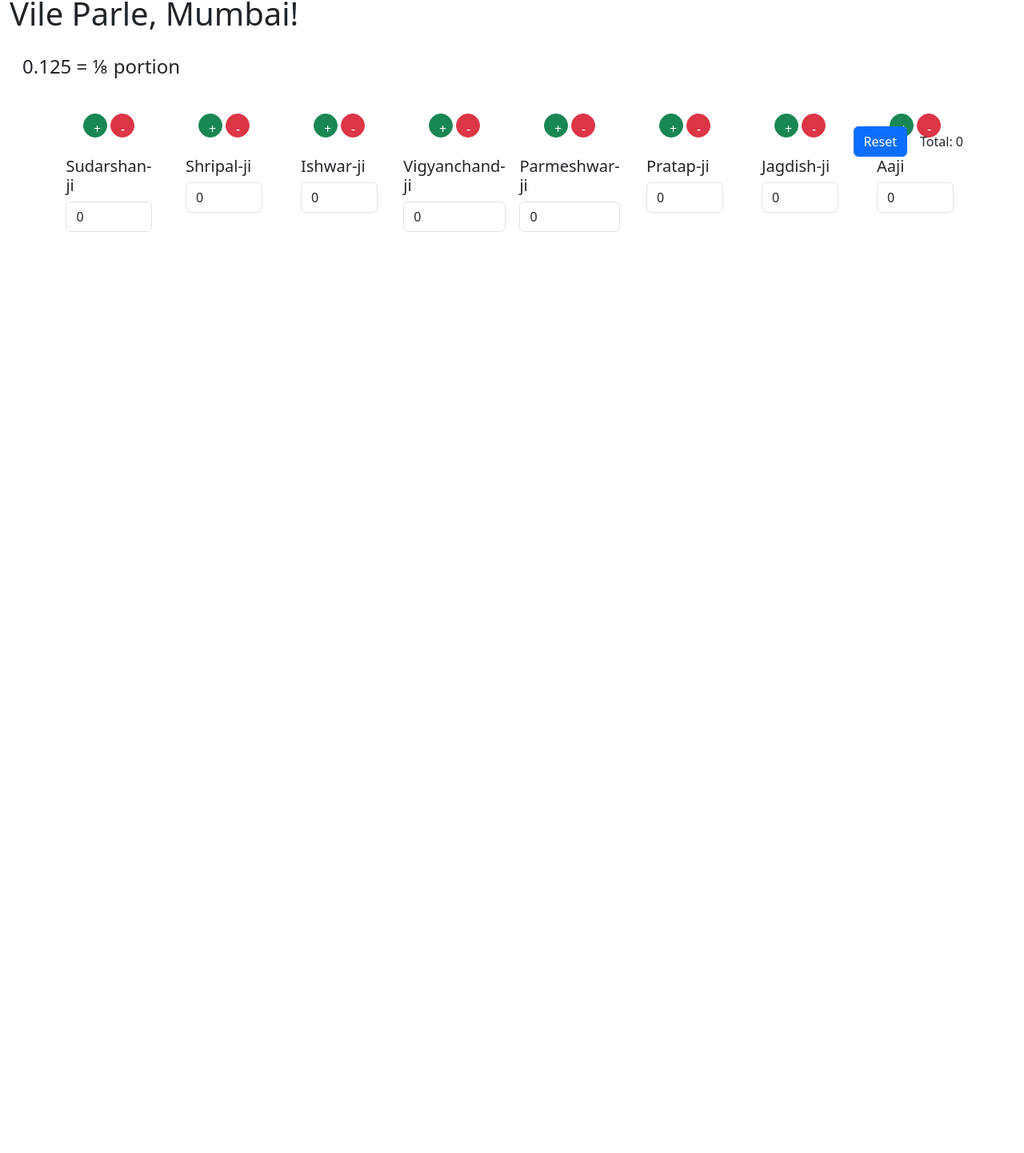
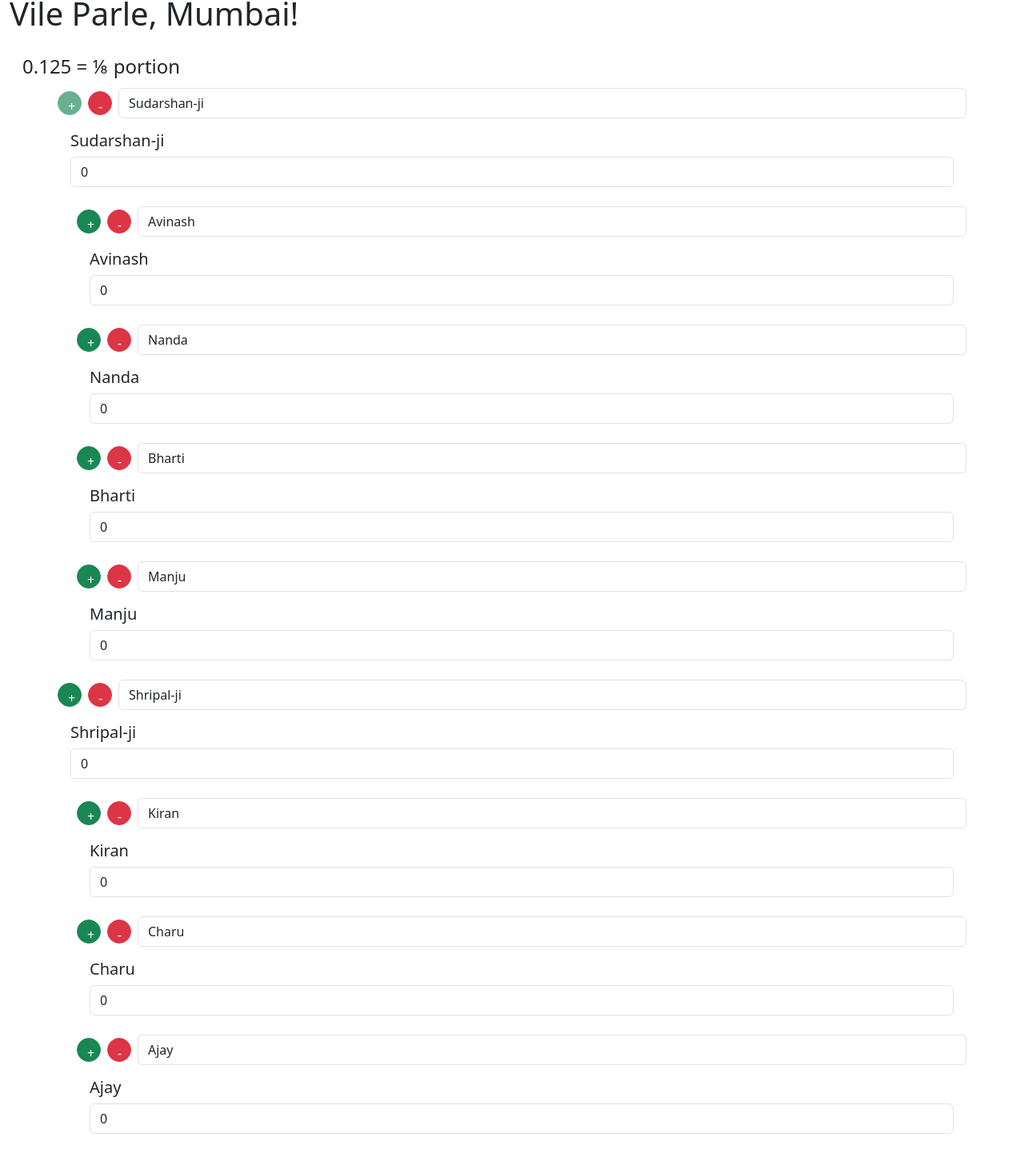
Before and after one commit to zarir-engineer/partition-tree-app, a Next.js app: page / in a window 1280 px wide. Shown: the part 7-1449 px from the top of the page at 80% size. Before the commit the page ends 800 px from the top, so only its background shows below. Built offline with nearby package versions, Linux system fonts and the light colour scheme.

Commit message:
Update CloudSpinnerGrid.tsx

```diff
--- a/components/CloudSpinnerGrid.tsx
+++ b/components/CloudSpinnerGrid.tsx
@@ -1,8 +1,7 @@
 "use client";
 import React, { useState } from "react";
-import CloudSpinner from "./CloudSpinner"; // Ensure this import is correct
+import CloudSpinner from "./CloudSpinner";
 
-// Define the Spinner type
 interface Spinner {
   name: string;
   value: number;
@@ -12,167 +11,204 @@ interface Spinner {
 
 const MAX_CHILD_SPINNERS = 4;
 
+const initialTreeData: Spinner[] = [
+      { name: "Sudarshan-ji", value: 0, edited: false, children: [
+              { name: "Avinash", value: 0, edited: false, children: [] },
+              { name: "Nanda", value: 0, edited: false, children: [] },
+              { name: "Bharti", value: 0, edited: false, children: [] },
+              { name: "Manju", value: 0, edited: false, children: [] },
+              ] },
+      { name: "Shripal-ji", value: 0, edited: false, children: [
+              { name: "Kiran", value: 0, edited: false, children: [] },
+              { name: "Charu", value: 0, edited: false, children: [] },
+              { name: "Ajay", value: 0, edited: false, children: [] },
+              ] },
+      { name: "Ishwar-ji", value: 0, edited: false, children: [
+              { name: "Dinesh", value: 0, edited: false, children: [] },
+              { name: "Kishore", value: 0, edited: false, children: [] },
+              { name: "Vijay", value: 0, edited: false, children: [] },
+              ] },
+      { name: "Vigyanchand-ji", value: 0, edited: false, children: [
+              { name: "Vikas", value: 0, edited: false, children: [] },
+              { name: "Pragati", value: 0, edited: false, children: [] },
+              { name: "Subhash", value: 0, edited: false, children: [] },
+              { name: "Chandrashekhar", value: 0, edited: false, children: [] },
+              ] },
+      { name: "Parmeshwar-ji", value: 0, edited: false, children: [
+              { name: "Pradeep", value: 0, edited: false, children: [] },
+              { name: "Sanjay", value: 0, edited: false, children: [] },
+              { name: "Abhijeet", value: 0, edited: false, children: [] },
+              { name: "Ravi", value: 0, edited: false, children: [] },
+              { name: "Mamta", value: 0, edited: false, children: [] },
+              { name: "Kiran", value: 0, edited: false, children: [] },
+              { name: "child7", value: 0, edited: false, children: [] },
+              { name: "child8", value: 0, edited: false, children: [] },
+              { name: "child9", value: 0, edited: false, children: [] },] },
+      { name: "Pratapchand-ji", value: 0, edited: false, children: [
+              { name: "Shailendra", value: 0, edited: false, children: [] },
+              { name: "Smita", value: 0, edited: false, children: [] },
+              { name: "Kavita", value: 0, edited: false, children: [] },
+              { name: "Nishith", value: 0, edited: false, children: [] },
+              ] },
+      { name: "Jagdish-ji", value: 0, edited: false, children: [
+              { name: "Soumit", value: 0, edited: false, children: [] },
+              { name: "Satyen", value: 0, edited: false, children: [] },
+              ] },
+      {
+        name: "Aa-ji",
+        value: 0,
+        edited: false,
+        children: [
+          { name: "Sudarshan-ji", value: 0, edited: false, children: [
+                  { name: "Avinash", value: 0, edited: false, children: [] },
+                  { name: "Nanda", value: 0, edited: false, children: [] },
+                  { name: "Bharti", value: 0, edited: false, children: [] },
+                  { name: "Manju", value: 0, edited: false, children: [] },
+                  ] },
+          { name: "Shripal-ji", value: 0, edited: false, children: [
+                  { name: "Kiran", value: 0, edited: false, children: [] },
+                  { name: "Charu", value: 0, edited: false, children: [] },
+                  { name: "Ajay", value: 0, edited: false, children: [] },
+                  ] },
+          { name: "Ishwar-ji", value: 0, edited: false, children: [
+                  { name: "Dinesh", value: 0, edited: false, children: [] },
+                  { name: "Kishore", value: 0, edited: false, children: [] },
+                  { name: "Vijay", value: 0, edited: false, children: [] },
+                  ] },
+          { name: "Vigyanchand-ji", value: 0, edited: false, children: [
+                  { name: "Vikas", value: 0, edited: false, children: [] },
+                  { name: "Pragati", value: 0, edited: false, children: [] },
+                  { name: "Subhash", value: 0, edited: false, children: [] },
+                  { name: "Chandrashekhar", value: 0, edited: false, children: [] },
+                  ] },
+          { name: "Parmeshwar-ji", value: 0, edited: false, children: [
+                  { name: "Pradeep", value: 0, edited: false, children: [] },
+                  { name: "Sanjay", value: 0, edited: false, children: [] },
+                  { name: "Abhijeet", value: 0, edited: false, children: [] },
+                  { name: "Ravi", value: 0, edited: false, children: [] },
+                  { name: "Mamta", value: 0, edited: false, children: [] },
+                  { name: "Kiran", value: 0, edited: false, children: [] },
+                  { name: "child7", value: 0, edited: false, children: [] },
+                  { name: "child8", value: 0, edited: false, children: [] },
+                  { name: "child9", value: 0, edited: false, children: [] },] },
+          { name: "Pratapchand-ji", value: 0, edited: false, children: [
+                  { name: "Shailendra", value: 0, edited: false, children: [] },
+                  { name: "Smita", value: 0, edited: false, children: [] },
+                  { name: "Kavita", value: 0, edited: false, children: [] },
+                  { name: "Nishith", value: 0, edited: false, children: [] },
+                  ] },
+          { name: "Jagdish-ji", value: 0, edited: false, children: [
+                  { name: "Soumit", value: 0, edited: false, children: [] },
+                  { name: "Satyen", value: 0, edited: false, children: [] },
+                  ] },
+          { name: "Laxmibai-ji", value: 0, edited: false, children: [
+                  { name: "Arun", value: 0, edited: false, children: [] },
+                  { name: "Gautam", value: 0, edited: false, children: [] },
+                  { name: "Munni", value: 0, edited: false, children: [] },
+                  { name: "Neelima", value: 0, edited: false, children: [] },
+         ],
+       },
+     ],
+   },
+];
+
 const CloudSpinnerGrid: React.FC = () => {
-  const [spinners, setSpinners] = useState<Spinner[]>([
-    { name: "Sudarshan-ji", value: 0, edited: false, children: [] },
-    { name: "Shripal-ji", value: 0, edited: false, children: [] },
-    { name: "Ishwar-ji", value: 0, edited: false, children: [] },
-    { name: "Vigyanchand-ji", value: 0, edited: false, children: [] },
-    { name: "Parmeshwar-ji", value: 0, edited: false, children: [] },
-    { name: "Pratap-ji", value: 0, edited: false, children: [] },
-    { name: "Jagdish-ji", value: 0, edited: false, children: [] },
-    { name: "Aaji", value: 0, edited: false, children: [] },
-  ]);
+  const [spinners, setSpinners] = useState<Spinner[]>(initialTreeData);
 
-  const updateParentValue = (parentIndex: number) => {
+  const updateParentValue = (parent: Spinner) => {
+    const updatedParent = { ...parent, value: parent.children.reduce((sum, child) => sum + child.value, 0) };
+    return updatedParent;
+  };
+
+  const updateTree = (tree: Spinner[], target: Spinner, updateFn: (spinner: Spinner) => Spinner): Spinner[] => {
+    return tree.map((node) => {
+      if (node === target) {
+        return updateFn(node);
+      }
+      return { ...node, children: updateTree(node.children, target, updateFn) };
+    });
+  };
+
+  const handleValueChange = (spinner: Spinner, newValue: number) => {
     setSpinners((prev) =>
-      prev.map((spinner, i) =>
-        i === parentIndex
-          ? {
-              ...spinner,
-              value: spinner.children.reduce((sum, child) => sum + child.value, 0),
-            }
-          : spinner
-      )
+      updateTree(prev, spinner, (node) => ({
+        ...node,
+        value: newValue,
+        edited: true,
+      }))
     );
   };
 
-  const handleValueChange = (index: number, newValue: number) => {
+  const handleAddChild = (parent: Spinner) => {
+    if (parent.children.length < MAX_CHILD_SPINNERS) {
       setSpinners((prev) =>
-      prev.map((spinner, i) =>
-        i === index ? { ...spinner, value: newValue, edited: true } : spinner
-      )
+        updateTree(prev, parent, (node) => ({
+          ...node,
+          children: [...node.children, { name: `Child ${node.children.length + 1}`, value: 0, edited: false, children: [] }],
+        }))
+      );
+    }
+  };
+
+  const handleRemoveChild = (parent: Spinner) => {
+    if (parent.children.length > 0) {
+      setSpinners((prev) =>
+        updateTree(prev, parent, (node) => ({
+          ...node,
+          children: node.children.slice(0, -1),
+        }))
+      );
+    }
+  };
+
+  const handleNameChange = (spinner: Spinner, newName: string) => {
+    setSpinners((prev) =>
+      updateTree(prev, spinner, (node) => ({
+        ...node,
+        name: newName,
+      }))
     );
   };
 
-  const handleChildValueChange = (parentIndex: number, childIndex: number, newValue: number) => {
-    setSpinners((prev) =>
-      prev.map((spinner, i) =>
-        i === parentIndex
-          ? {
-              ...spinner,
-              children: spinner.children.map((child, ci) =>
-                ci === childIndex ? { ...child, value: newValue, edited: true } : child
-              ),
-            }
-          : spinner
-      )
-    );
-    updateParentValue(parentIndex);
-  };
-
-  const handleAddSpinner = (parentIndex: number) => {
-    setSpinners((prev) =>
-      prev.map((spinner, i) =>
-        i === parentIndex && spinner.children.length < MAX_CHILD_SPINNERS
-          ? {
-              ...spinner,
-              children: [
-                ...spinner.children,
-                { name: `Child ${spinner.children.length + 1}`, value: 0, edited: false, children: [] },
-              ],
-            }
-          : spinner
-      )
-    );
-  };
-
-  const handleRemoveSpinner = (parentIndex: number) => {
-    setSpinners((prev) =>
-      prev.map((spinner, i) =>
-        i === parentIndex
-          ? { ...spinner, children: spinner.children.slice(0, -1) }
-          : spinner
-      )
-    );
-    updateParentValue(parentIndex);
-  };
-
-  const handleNameChange = (parentIndex: number, childIndex: number, newName: string) => {
-    setSpinners((prev) =>
-      prev.map((spinner, i) =>
-        i === parentIndex
-          ? {
-              ...spinner,
-              children: spinner.children.map((child, ci) =>
-                ci === childIndex ? { ...child, name: newName } : child
-              ),
-            }
-          : spinner
-      )
-    );
-  };
-
-  const handleReset = () => {
-    setSpinners((prev) =>
-      prev.map((spinner) => ({ ...spinner, value: 0, edited: false, children: [] }))
-    );
-  };
-
-  const total = spinners.reduce((sum, spinner) => sum + spinner.value, 0);
-
-  return (
-    <div className="container-fluid position-relative">
-      <div className="position-absolute top-0 end-0 p-3 d-flex align-items-center gap-3" style={{ zIndex: 1000 }}>
-        <button className="btn btn-primary" onClick={handleReset}>Reset</button>
-        <span className="text-lg font-bold">Total: {total}</span>
-      </div>
-      <div
-        className="d-grid gap-3"
-        style={{
-          gridTemplateColumns: "repeat(auto-fit, minmax(100px, 1fr))",
-          justifyItems: "center",
-          marginTop: "40px",
-        }}
-      >
-        {spinners.map((spinner, index) => (
-          <div key={index} className="position-relative spinner-container d-flex flex-column align-items-center">
-            <div className="d-flex justify-content-center mb-2">
+  const renderTree = (nodes: Spinner[]) => {
+    return nodes.map((node, index) => (
+      <div key={index} className="mt-2">
+        <div className="d-flex align-items-center gap-2">
           <button
-                className="btn btn-success rounded-circle me-1"
+            className="btn btn-success rounded-circle"
             style={{ width: "30px", height: "30px" }}
-                onClick={() => handleAddSpinner(index)}
-                disabled={spinner.children.length >= MAX_CHILD_SPINNERS}
+            onClick={() => handleAddChild(node)}
+            disabled={node.children.length >= MAX_CHILD_SPINNERS}
           >
             +
           </button>
           <button
             className="btn btn-danger rounded-circle"
             style={{ width: "30px", height: "30px" }}
-                onClick={() => handleRemoveSpinner(index)}
+            onClick={() => handleRemoveChild(node)}
           >
             -
           </button>
+          <input
+            type="text"
+            value={node.name}
+            onChange={(e) => handleNameChange(node, e.target.value)}
+            className="form-control"
+          />
         </div>
         <CloudSpinner
-              name={spinner.name}
-              value={spinner.value}
-              onChange={(newValue) => handleValueChange(index, newValue)}
-              edited={spinner.edited}
-              total={total}
+          name={node.name}
+          value={node.value}
+          onChange={(newValue) => handleValueChange(node, newValue)}
+          edited={node.edited}
+          total={node.value}
         />
-            {spinner.children.map((child, childIndex) => (
-              <div key={childIndex} className="mt-2">
-                <input
-                  type="text"
-                  value={child.name}
-                  onChange={(e) => handleNameChange(index, childIndex, e.target.value)}
-                  className="form-control mb-1"
-                />
-                <CloudSpinner
-                  name={child.name}
-                  value={child.value}
-                  onChange={(newValue) => handleChildValueChange(index, childIndex, newValue)}
-                  edited={child.edited}
-                  total={total}
-                />
+        <div className="ms-4">{renderTree(node.children)}</div>
       </div>
-            ))}
-          </div>
-        ))}
-      </div>
-    </div>
-  );
+    ));
+  };
+
+  return <div className="container-fluid">{renderTree(spinners)}</div>;
 };
 
 export default CloudSpinnerGrid;
```
Lines whose indentation alone changed are shown as unchanged.
